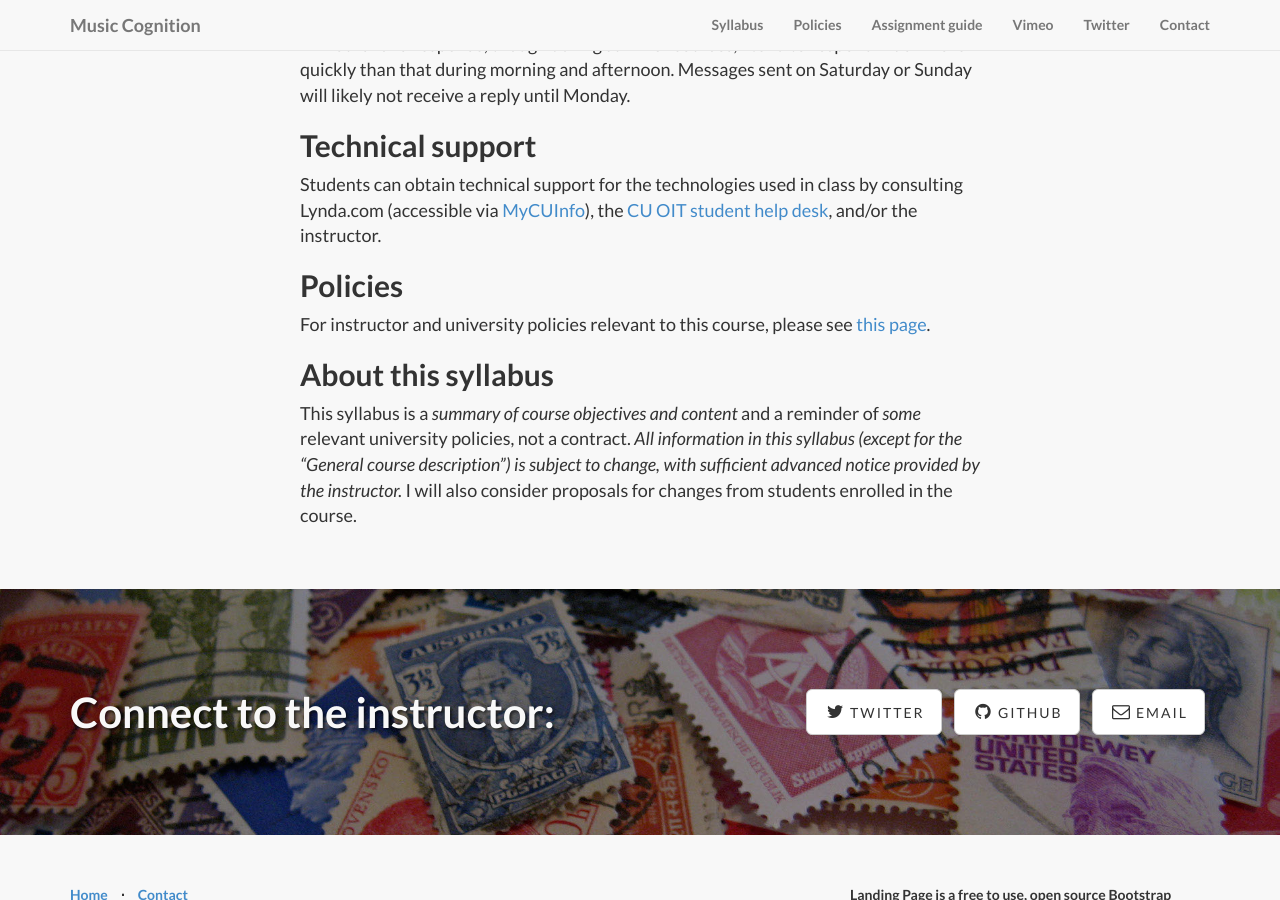
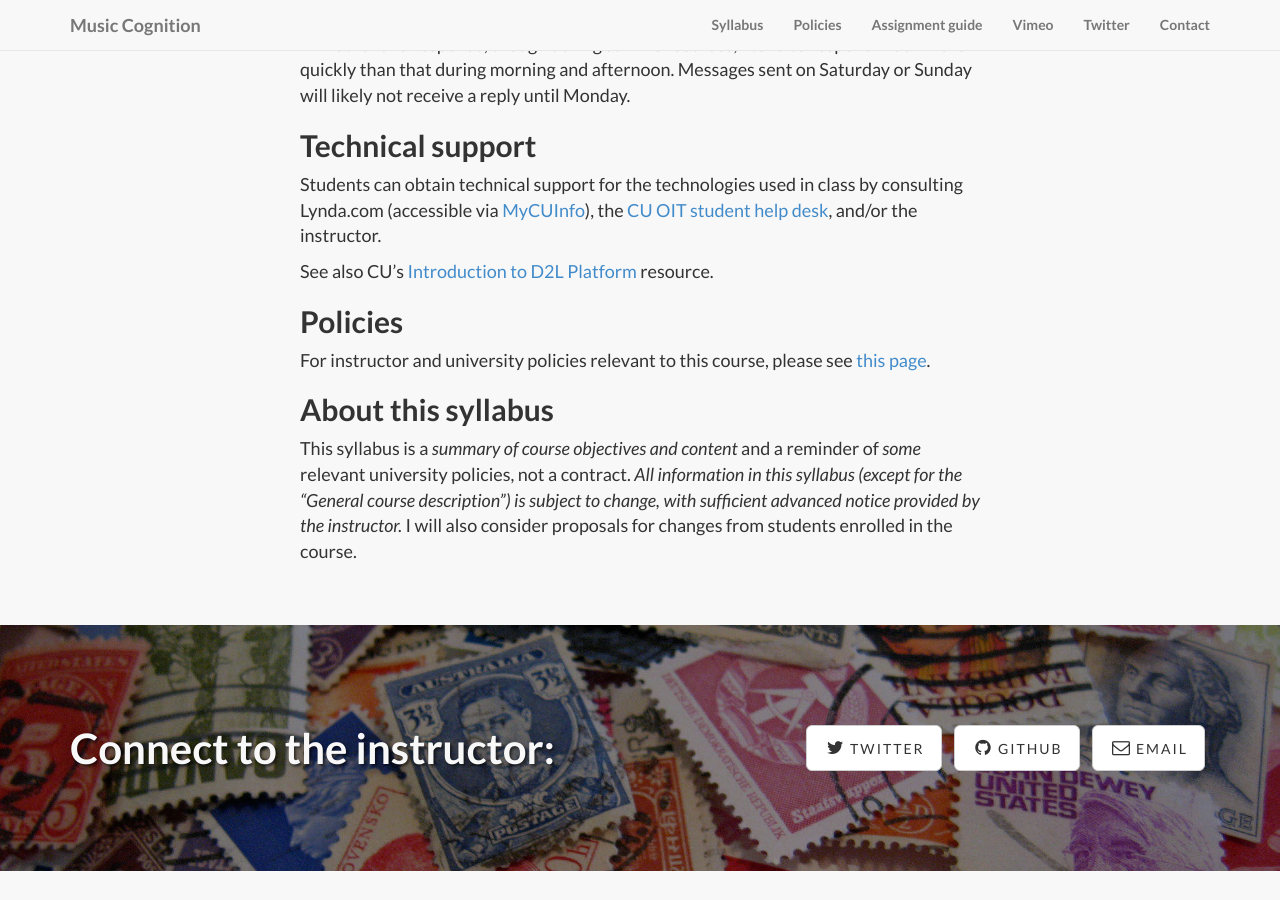
Before and after one commit to kshaffer/cognition, a Jekyll site: the page built from syllabus.md, in a window 1280 px wide and 900 px high, scrolled down 4696 px. Built offline with Jekyll 4.4.1, drawn with Linux system fonts in a browser that asks for light colours; nearby versions of some CDN libraries; library files that are not in the unit come from our copies.

```diff
--- a/syllabus.md
+++ b/syllabus.md
@@ -115,6 +115,8 @@
 
 Students can obtain technical support for the technologies used in class by consulting Lynda.com (accessible via [MyCUInfo](https://fedauth.colorado.edu/idp/Authn/UserPassword)), the [CU OIT student help desk](http://www.colorado.edu/oit/support-training/it-service-center), and/or the instructor.
 
+See also CU's [Introduction to D2L Platform](http://www.colorado.edu/oit/services/teaching-learning-tools/desire2learn-d2l/help/getting-started/introduction-d2l) resource.
+
 ## Policies
 
 For instructor and university policies relevant to this course, please see [this page]({{ root_url }}/policies.html).
```
